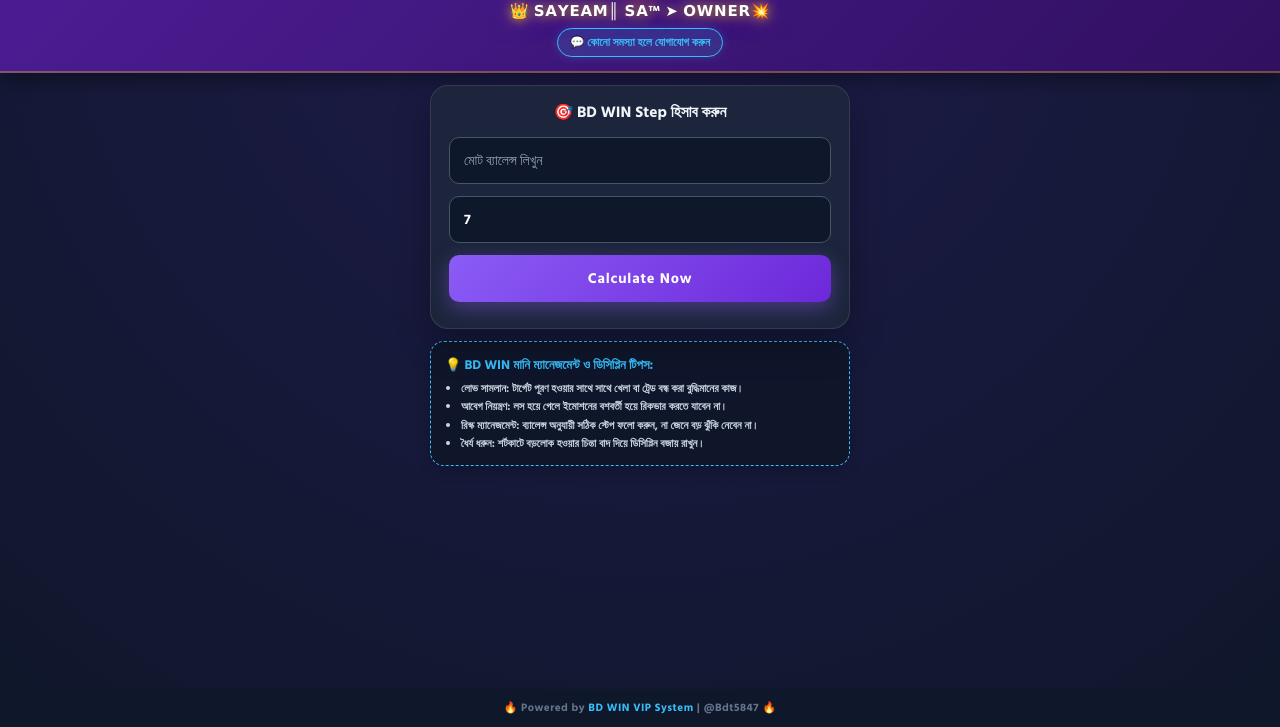
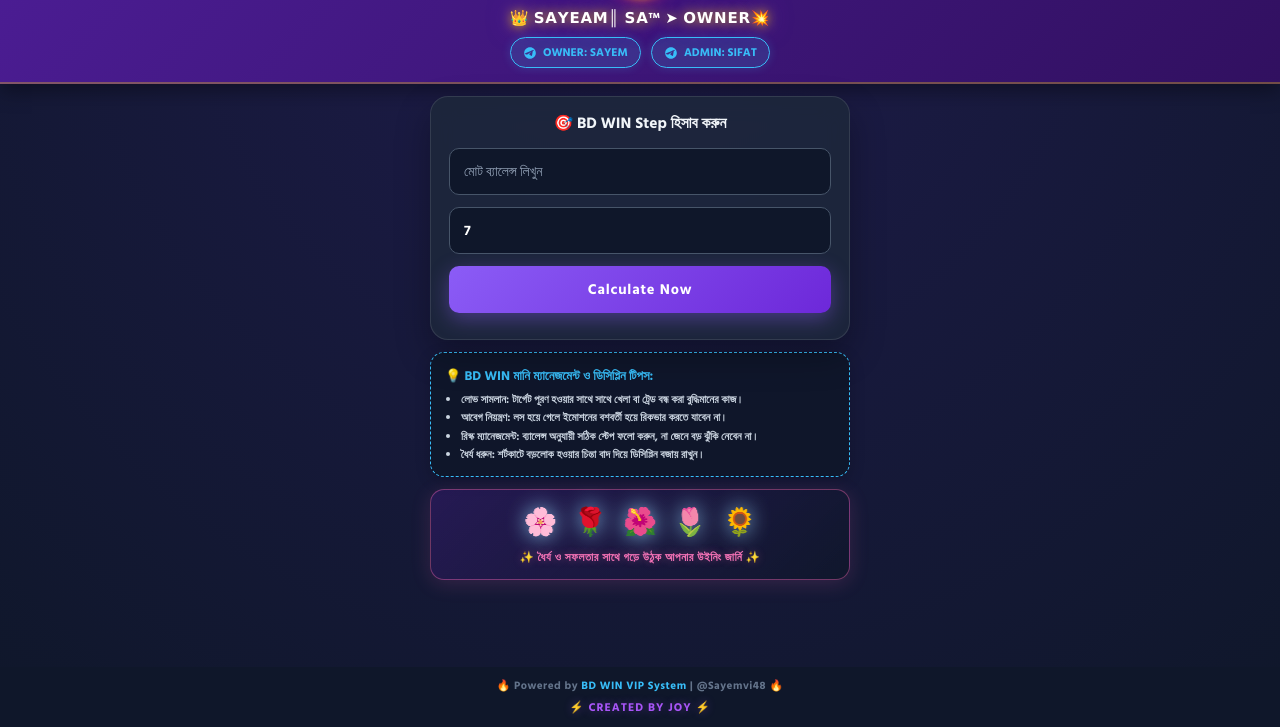
Before and after one commit to johirul22369/sayem-bdwin-stepmaker, a plain HTML site: page index.html in a window 1280 px wide. Shown: the part 73-800 px from the top of the page. Drawn offline with Linux system fonts and the light colour scheme; a web font is replaced by a local one.

Commit message:
♚𝗢𝗪𝗡𝗘𝗥 𝗢𝗙 𝗝𝗢𝗬【𝟐𝐱™️】

```diff
--- a/index.html
+++ b/index.html
@@ -53,7 +53,7 @@
             flex-direction: column;
             align-items: center;
             justify-content: center;
-            gap: 8px;
+            gap: 10px;
             box-shadow: 0 6px 20px rgba(0, 0, 0, 0.4);
             flex-shrink: 0;
             border-bottom: 2px solid rgba(255, 215, 0, 0.3);
@@ -61,8 +61,8 @@
 
         /* 🔥 আল্ট্রা প্রিমিয়াম গ্লোয়িং প্রোফাইল পিকচার */
         .header-icon-box {
-            width: 50px;
-            height: 50px;
+            width: 55px;
+            height: 55px;
             border-radius: 50%;
             background: #000;
             display: flex;
@@ -103,14 +103,22 @@
             text-align: center;
         }
 
-        /* টেলিগ্রাম যোগাযোগ বাটন স্টাইল */
+        /* টেলিগ্রাম অনার ও এডমিন কন্টাক্ট সেকশন */
+        .telegram-links-box {
+            display: flex;
+            gap: 10px;
+            justify-content: center;
+            flex-wrap: wrap;
+            margin-top: 2px;
+        }
+
         .telegram-contact-btn {
             display: inline-flex;
             align-items: center;
             gap: 6px;
             background: rgba(56, 189, 248, 0.15);
             border: 1px solid #38bdf8;
-            padding: 4px 12px;
+            padding: 5px 12px;
             border-radius: 20px;
             color: #38bdf8;
             font-size: 11.5px;
@@ -122,6 +130,13 @@
 
         .telegram-contact-btn:hover {
             background: rgba(56, 189, 248, 0.3);
+            transform: scale(1.03);
+        }
+
+        .telegram-contact-btn svg {
+            width: 14px;
+            height: 14px;
+            fill: #38bdf8;
         }
 
         /* -----------------------------------------
@@ -257,7 +272,7 @@
         .trading-tips-box {
             width: 92%;
             max-width: 420px;
-            margin: 0 auto 14px auto;
+            margin: 0 auto 12px auto;
             background: rgba(15, 23, 42, 0.9);
             border: 1px dashed #38bdf8;
             border-radius: 14px;
@@ -266,6 +281,7 @@
             flex-direction: column;
             gap: 6px;
             box-shadow: 0 4px 15px rgba(0, 0, 0, 0.2);
+            flex-shrink: 0;
         }
 
         .tips-header {
@@ -292,7 +308,45 @@
         }
 
         /* -----------------------------------------
-           FOOTER STYLING
+           FLOWER GARDEN DECORATION (ফাঁকা অংশের ফুলের ডিজাইন)
+           ----------------------------------------- */
+        .flower-garden-box {
+            width: 92%;
+            max-width: 420px;
+            margin: 0 auto 12px auto;
+            background: linear-gradient(135deg, rgba(76, 29, 149, 0.3) 0%, rgba(15, 23, 42, 0.8) 100%);
+            border: 1.5px solid rgba(255, 105, 180, 0.4);
+            border-radius: 14px;
+            padding: 12px;
+            text-align: center;
+            box-shadow: 0 4px 20px rgba(255, 105, 180, 0.15);
+            flex-shrink: 0;
+        }
+
+        .flower-animation-row {
+            display: flex;
+            justify-content: center;
+            gap: 15px;
+            font-size: 26px;
+            animation: flowerPulse 2s infinite alternate ease-in-out;
+            margin-bottom: 4px;
+        }
+
+        @keyframes flowerPulse {
+            0% { transform: scale(1); filter: drop-shadow(0 0 5px #ff69b4); }
+            100% { transform: scale(1.1); filter: drop-shadow(0 0 15px #00ffff); }
+        }
+
+        .flower-quote {
+            font-size: 11.5px;
+            font-weight: 700;
+            color: #f472b6;
+            letter-spacing: 0.5px;
+            text-shadow: 0 0 8px rgba(244, 114, 182, 0.4);
+        }
+
+        /* -----------------------------------------
+           FOOTER & WATERMARK STYLING
            ----------------------------------------- */
         .app-footer {
             text-align: center;
@@ -303,10 +357,24 @@
             padding: 10px;
             background: #0f172a;
             letter-spacing: 0.5px;
+            flex-shrink: 0;
+            display: flex;
+            flex-direction: column;
+            gap: 3px;
         }
 
         .app-footer span {
             color: #38bdf8;
+        }
+
+        /* ওয়াটারমার্ক স্টাইল */
+        .watermark {
+            font-size: 11.5px;
+            font-weight: 800;
+            color: #a855f7;
+            text-shadow: 0 0 10px rgba(168, 85, 247, 0.4);
+            letter-spacing: 1px;
+            text-transform: uppercase;
         }
     </style>
 </head>
@@ -315,7 +383,7 @@
     <div class="app-container">
 
         <!-- =========================================
-             HEADER SECTION (Profile, Name & Contact)
+             HEADER SECTION (Profile, Name & Contacts)
              ========================================= -->
         <div class="top-header">
             <div class="header-icon-box">
@@ -323,9 +391,21 @@
             </div>
             <div class="header-title-container">
                 <div class="header-title">👑 𝗦𝗔𝗬𝗘𝗔𝗠║ 𝗦𝗔™ ➤ 𝗢𝗪𝗡𝗘𝗥💥</div>
-                <a href="https://t.me/Bdt5847" target="_blank" class="telegram-contact-btn">
-                    <span>💬 কোনো সমস্যা হলে যোগাযোগ করুন</span>
-                </a>
+
+                <!-- Telegram Owner & Admin Hyperlinks -->
+                <div class="telegram-links-box">
+                    <!-- Owner Telegram Link -->
+                    <a href="https://t.me/Sayemvi48" target="_blank" class="telegram-contact-btn">
+                        <svg viewBox="0 0 24 24"><path d="M12 2C6.48 2 2 6.48 2 12s4.48 10 10 10 10-4.48 10-10S17.52 2 12 2zm4.64 6.8c-.15 1.58-.8 5.42-1.13 7.19-.14.75-.42 1-.68 1.03-.58.05-1.02-.38-1.58-.75-.88-.58-1.38-.94-2.23-1.5-.99-.65-.35-1.01.22-1.59.15-.15 2.71-2.48 2.76-2.69.01-.03.01-.14-.07-.2-.08-.06-.19-.04-.27-.02-.12.03-1.99 1.27-5.62 3.72-.53.36-1.01.54-1.44.53-.47-.02-1.37-.26-2.03-.48-.82-.27-1.47-.42-1.42-.88.03-.25.38-.51 1.05-.78 4.11-1.79 6.85-2.97 8.22-3.55 3.91-1.67 4.72-1.96 5.25-1.97.12 0 .39.03.56.17.15.12.19.28.21.4-.01.06.01.24 0 .38z"/></svg>
+                        <span>OWNER: SAYEM</span>
+                    </a>
+
+                    <!-- Admin Telegram Link -->
+                    <a href="https://t.me/gazisifat2008" target="_blank" class="telegram-contact-btn">
+                        <svg viewBox="0 0 24 24"><path d="M12 2C6.48 2 2 6.48 2 12s4.48 10 10 10 10-4.48 10-10S17.52 2 12 2zm4.64 6.8c-.15 1.58-.8 5.42-1.13 7.19-.14.75-.42 1-.68 1.03-.58.05-1.02-.38-1.58-.75-.88-.58-1.38-.94-2.23-1.5-.99-.65-.35-1.01.22-1.59.15-.15 2.71-2.48 2.76-2.69.01-.03.01-.14-.07-.2-.08-.06-.19-.04-.27-.02-.12.03-1.99 1.27-5.62 3.72-.53.36-1.01.54-1.44.53-.47-.02-1.37-.26-2.03-.48-.82-.27-1.47-.42-1.42-.88.03-.25.38-.51 1.05-.78 4.11-1.79 6.85-2.97 8.22-3.55 3.91-1.67 4.72-1.96 5.25-1.97.12 0 .39.03.56.17.15.12.19.28.21.4-.01.06.01.24 0 .38z"/></svg>
+                        <span>ADMIN: SIFAT</span>
+                    </a>
+                </div>
             </div>
         </div>
 
@@ -367,10 +447,25 @@
         </div>
 
         <!-- =========================================
-             FOOTER SECTION
+             FLOWER GARDEN DECORATION (ফাঁকা অংশের ফুলের ডিজাইন)
+             ========================================= -->
+        <div class="flower-garden-box">
+            <div class="flower-animation-row">
+                <span>🌸</span>
+                <span>🌹</span>
+                <span>🌺</span>
+                <span>🌷</span>
+                <span>🌻</span>
+            </div>
+            <div class="flower-quote">✨ ধৈর্য ও সফলতার সাথে গড়ে উঠুক আপনার উইনিং জার্নি ✨</div>
+        </div>
+
+        <!-- =========================================
+             FOOTER & WATERMARK SECTION
              ========================================= -->
         <div class="app-footer">
-            🔥 Powered by <span>BD WIN VIP System</span> | @Bdt5847 🔥
+            <div>🔥 Powered by <span>BD WIN VIP System</span> | @Sayemvi48 🔥</div>
+            <div class="watermark">⚡ Created by Joy ⚡</div>
         </div>
     </div>
 
```
